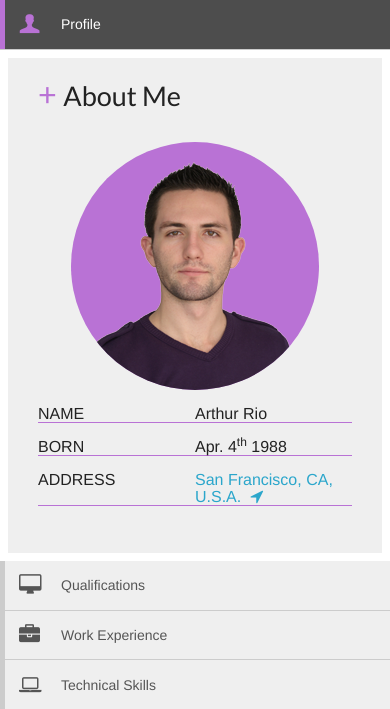
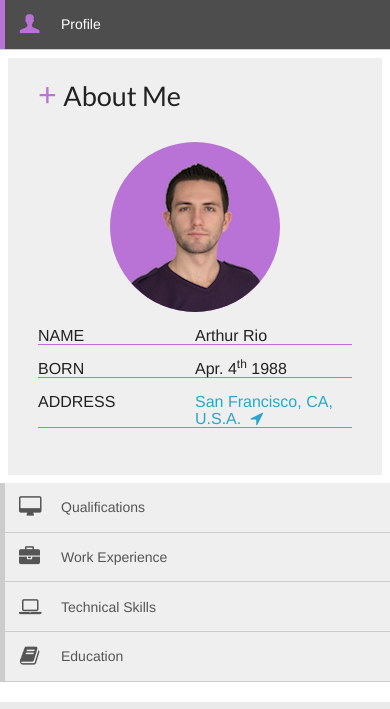
Before and after one commit to arthurio/site_heroku, a Django app: page / in a window 390 px wide. Shown: the part 234-943 px from the top of the page. Run offline with Django 3.2, Linux system fonts and the light colour scheme; some web fonts are replaced.

Commit message:
reduce the picture size on mobile

```diff
--- a/perso/static/css/style.css
+++ b/perso/static/css/style.css
@@ -247,7 +247,7 @@ div.icon:before {
         margin: 20px;
     }
 
-    @media only screen and (min-width: 768px) and (max-width: 1048px) {
+    @media only screen and (max-width: 1048px) {
         .profile .image-wrapper {
             width: 170px;
             height: 170px;
--- a/perso/templates/profile.html
+++ b/perso/templates/profile.html
@@ -6,7 +6,7 @@
 <div class="row">
     <div class="small-12 large-4 columns">
         <div class="image-wrapper">
-            <img src="{{ STATIC_URL }}images/picture/color/tall.png" data-interchange="[{{ STATIC_URL }}images/picture/color/tall.png, (default)], [{{ STATIC_URL }}images/picture/color/medium.png, (only screen and (min-width: 768px) and (max-width: 1048px))]"/>
+            <img src="{{ STATIC_URL }}images/picture/color/tall.png" data-interchange="[{{ STATIC_URL }}images/picture/color/tall.png, (default)], [{{ STATIC_URL }}images/picture/color/medium.png, (only screen and (max-width: 1048px))]"/>
         </div>
     </div>
     <div class="small-12 large-8 columns id-card">
```
